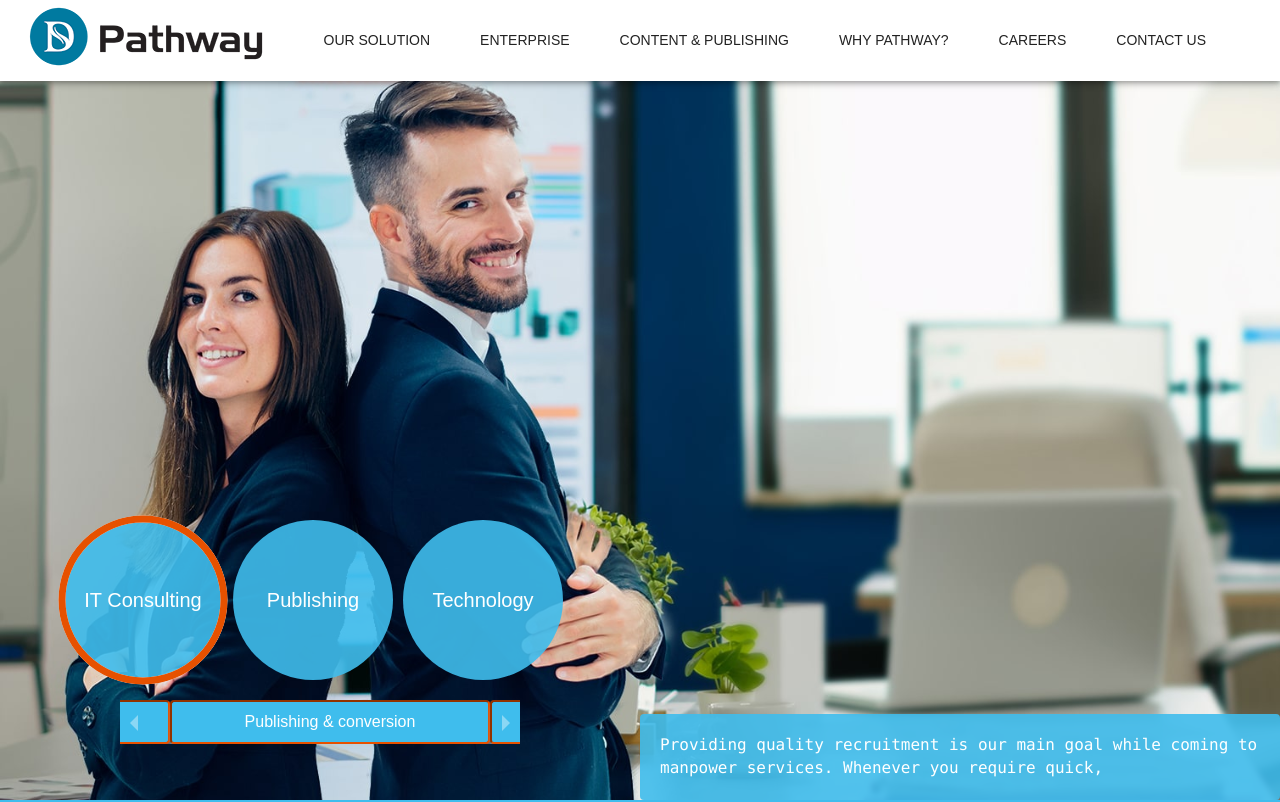
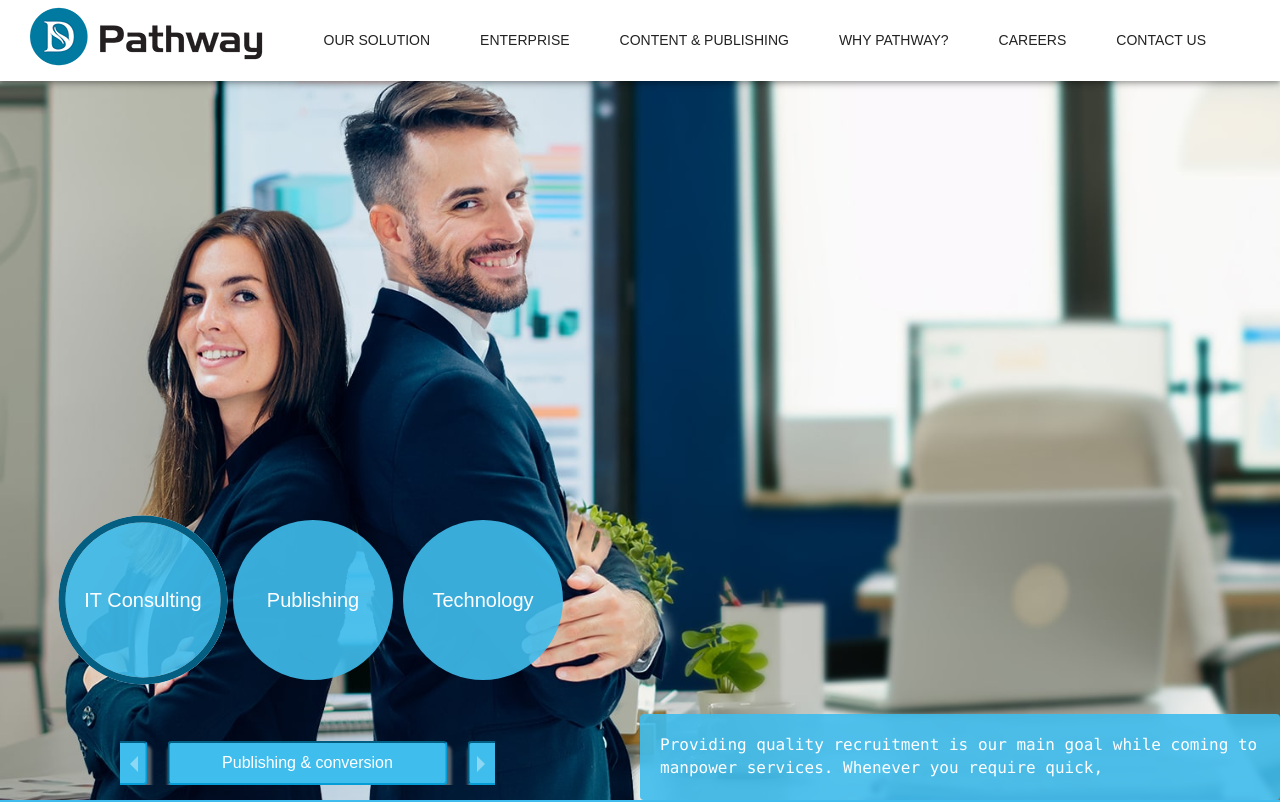
Before and after one commit to admin06532/pathway, a React (Create React App) app: page / in a window 1280 px wide. Shown: the top 802 px of the page. Built offline with nearby package versions, Linux system fonts and the light colour scheme.

Commit message:
Changes up for arrangement

```diff
--- a/package.json
+++ b/package.json
@@ -9,7 +9,6 @@
     "@testing-library/jest-dom": "^5.14.1",
     "@testing-library/react": "^11.2.7",
     "@testing-library/user-event": "^12.8.3",
-    "@trendyol-js/react-carousel": "^2.0.0",
     "clsx": "^1.1.1",
     "google-maps-react": "^2.0.6",
     "react": "^17.0.2",
--- a/src/components/dashboard/heroshot/HeroShot.jsx
+++ b/src/components/dashboard/heroshot/HeroShot.jsx
@@ -154,8 +154,6 @@ export default function(){
 
   return (
     <Box className={classes.container}>
-
-
       <Box className={classes.content} sx={{width: "100%", maxWidth: 700}}>
         {!thirdSvgEnd && <div className={classes.contentRestrict}></div>}
         <Box
@@ -164,7 +162,7 @@ export default function(){
             padding: "10px",
             cursor:
               firstSvgEnd && secondSvgEnd && thirdSvgEnd ? "pointer" : "wait",
-                border: firstSvgEnd && '7px inset #e65100',
+                border: firstSvgEnd && '7px inset #035e81',
           }}
           marginRight='10px'
           onMouseEnter={handleBoxClick}
@@ -195,7 +193,7 @@ export default function(){
             padding: "10px",
             cursor:
               firstSvgEnd && secondSvgEnd && thirdSvgEnd ? "pointer" : "wait",
-              border: secondSvgEnd && '7px inset #e65100',
+              border: secondSvgEnd && '7px inset #035e81',
           }}
           marginRight='10px'
           onMouseEnter={handleBoxClick}
@@ -229,7 +227,7 @@ export default function(){
             padding: "10px",
             cursor:
               firstSvgEnd && secondSvgEnd && thirdSvgEnd ? "pointer" : "wait",
-              border: thirdSvgEnd && '7px inset #e65100',
+              border: thirdSvgEnd && '7px inset #035e81',
           }}
           marginRight='10px'
           onMouseEnter={handleBoxClick}
--- a/src/components/dashboard/homecarousel/HomeCarousel.jsx
+++ b/src/components/dashboard/homecarousel/HomeCarousel.jsx
@@ -3,15 +3,15 @@ import { Carousel } from 'react-responsive-carousel';
 import { Box, Typography } from '@material-ui/core';
 import { makeStyles } from "@material-ui/core/styles";
 import "react-responsive-carousel/lib/styles/carousel.min.css";
-
+import {HEADER} from './../../../constant';
 
 const useStyles = makeStyles((theme) => ({
     root: {
         minHeight: "50",
         position: 'absolute',
-        bottom: 0,
+        bottom: 15,
         left: 'calc(25vw - 200px)',
-        width: 400,
+        width: 375,
       },
       item: {
         padding: theme.spacing(1),
@@ -20,79 +20,44 @@ const useStyles = makeStyles((theme) => ({
         justifyContent: "center",
         alignItems: "center",
         backgroundColor: '#3FBDED',
-        border: '2px inset #e65100',
+        border: '2px inset #069cd5',
         color: '#ffffff',
         borderRadius: '4px',
         boxShadow: '2px 6px 3px 2px rgba(150,150,150,0.6)',
         transition: 'color 0.25s ease-in',
         fontWeight: '500',
         '&:hover': {
-            backgroundColor: '#e65100',
+            backgroundColor: '#069cd5',
             color: '#ffffff',
             fontWeight: '600',
-            borderColor: 'transparent'
         }
       },
 }));
 
 export const HomeCarousel = (props) =>  {
     const classes = useStyles();
-    const items = [
-        "Recruitment Process Outsourcing",
-        "Application Development",
-        "Publishing & conversion",
-        "CRM Application Development",
-        "ERP School Management System",
-        "API Integration",
-        "Nodejs Development",
-        ".Net Development",
-        "Java Website Development",
-        "Python Web Application",
-        "PHP Website Development",
-        "Laravel Website Development",
-        "Hybrid App Development",
-        "React Native App Development",
-        "Android App Development",
-        "iOS App Development",
-        "Machine Learning Development",
-        "Html5 Mobile App Development",
-        "Real Estate Portal Development",
-        "Search Engine Optimization",
-        "Social Media Optimization",
-        "Digital Marketing Services",
-        "Pay Per Click",
-        "Content Marketing",
-        "Internet Marketing",
-        "Bulk SMS Services",
-        "Website Optimization & Testing",
-        "Job Web Portal Development",
-        "Tour and Travel Web Development",
-        "B2B Web Portal Development",
-        "Hotel Booking Web Development",
-        "Hospital Web Portal Development"
-        ];
 
     return (
         <Carousel
-            axis="horizontal"
             autoPlay={true}
-            centerMode={true}
             className={classes.root}
             showIndicators={false}
             showStatus={false}
             infiniteLoop={true}
+            centerMode={true}
+            showThumbs={false}
             >
             {
-                items.map( (item, i) => <Item classCss={classes.item} key={i} item={item} /> )
+                HEADER.HERO_CAROUSAL.map( (item, i) => <Item classCss={classes.item} key={i} item={item} /> )
             }
         </Carousel>
     )
 }
 
-const Item = (props) => {
+const Item = React.memo(({classCss, item}) => {
     return (
-        <Box className={props.classCss} sx={{ width: '100%', maxWidth: 320 }}>
-            <Typography variant='body1'>{props.item}</Typography>
+        <Box className={classCss} sx={{ margin:'0 auto', maxWidth: 320 }}>
+            <Typography variant='body1'>{item}</Typography>
         </Box>
     )
-};
+});
--- a/src/components/dashboard/ourClient/OurClient.jsx
+++ b/src/components/dashboard/ourClient/OurClient.jsx
@@ -1,8 +1,8 @@
 import React from 'react';
 import { Box, Typography, Grid, IconButton } from '@material-ui/core';
 import { makeStyles } from "@material-ui/core/styles";
-import { Carousel } from '@trendyol-js/react-carousel';
-import {KeyboardArrowRight, KeyboardArrowLeft} from '@material-ui/icons';
+import { Carousel } from 'react-responsive-carousel';
+import "react-responsive-carousel/lib/styles/carousel.min.css";
 
 import KeyboardArrowRightOutlinedIcon from '@material-ui/icons/KeyboardArrowRightOutlined';
 import KeyboardArrowLeftOutlinedIcon from '@material-ui/icons/ArrowBackIosOutlined';
--- a/src/components/dashboard/svgCircle/SvgCircle.jsx
+++ b/src/components/dashboard/svgCircle/SvgCircle.jsx
@@ -43,7 +43,7 @@ export const SvgCircle = ({id, duration, start, end, onEnd }) => {
                     <circle id={id}
                         cx="85" cy="85" r="81"
                         fill="none"
-                        stroke="#e65100"
+                        stroke="#035e81"
                         strokeWidth="7"
                         strokeDasharray="521"
                     />
--- a/src/constant/index.js
+++ b/src/constant/index.js
@@ -1,7 +1,40 @@
 export const BASE_API = "https://pathwaysapi.herokuapp.com";
 
 export const HEADER = {
-
+    HERO_CAROUSAL : [
+        "Recruitment Process Outsourcing",
+        "Application Development",
+        "Publishing & conversion",
+        "CRM Application Development",
+        "ERP School Management System",
+        "API Integration",
+        "Nodejs Development",
+        ".Net Development",
+        "Java Website Development",
+        "Python Web Application",
+        "PHP Website Development",
+        "Laravel Website Development",
+        "Hybrid App Development",
+        "React Native App Development",
+        "Android App Development",
+        "iOS App Development",
+        "Machine Learning Development",
+        "Html5 Mobile App Development",
+        "Real Estate Portal Development",
+        "Search Engine Optimization",
+        "Social Media Optimization",
+        "Digital Marketing Services",
+        "Pay Per Click",
+        "Content Marketing",
+        "Internet Marketing",
+        "Bulk SMS Services",
+        "Website Optimization & Testing",
+        "Job Web Portal Development",
+        "Tour and Travel Web Development",
+        "B2B Web Portal Development",
+        "Hotel Booking Web Development",
+        "Hospital Web Portal Development"
+        ],
 }
 
 export const FOOTER = {
```
Also changed, not shown: 1 other file (tests, documents, lock files or other folders).
